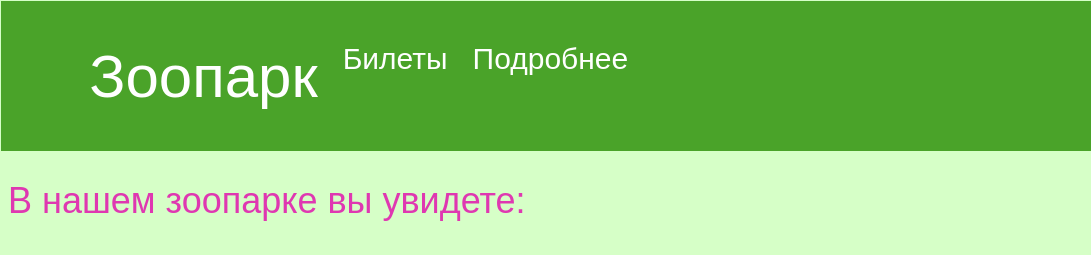
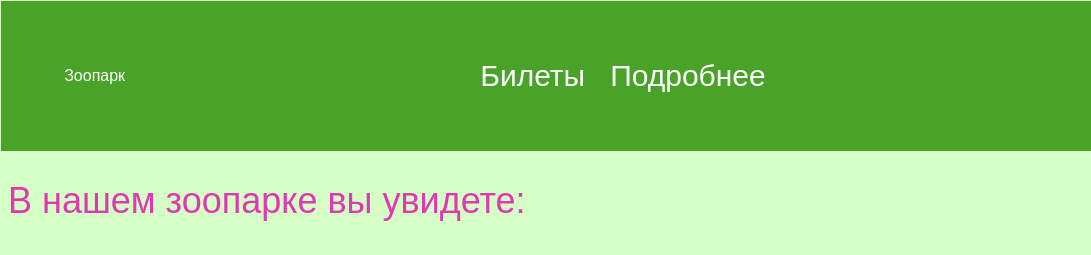
Before and after one commit to Svyatoslav225/ZooSite, a plain HTML site: page index.html in a window 1280 px wide. Shown: the top 255 px of the page, 0-1091 px from the left. Drawn offline with Linux system fonts and the light colour scheme.

Commit message:
Update index.html

```diff
--- a/index.html
+++ b/index.html
@@ -5,9 +5,9 @@
     </head>
     <body>
         <header>
+           <div class="MainText">Зоопарк</div>
            <div class = "nav">
                 <ul class = "menu">
-                    <li class="item"><a href = "" class = "link">Зоопарк</a></li>
                     <li class="item"><a href = "" class = "itemsecond">Билеты</a></li>
                     <li class="item"><a href = "" class = "itemsecond">Подробнее</a></li>
                 </ul>
```
